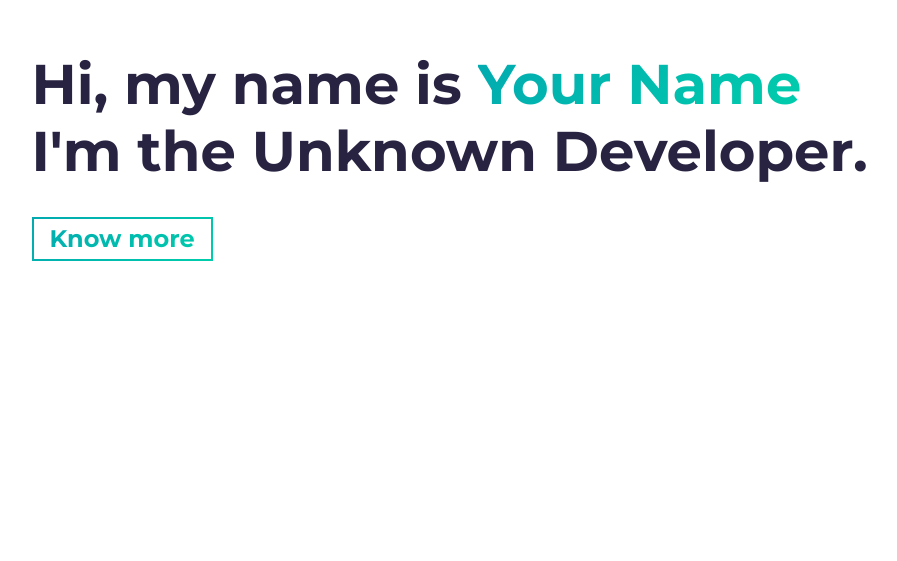
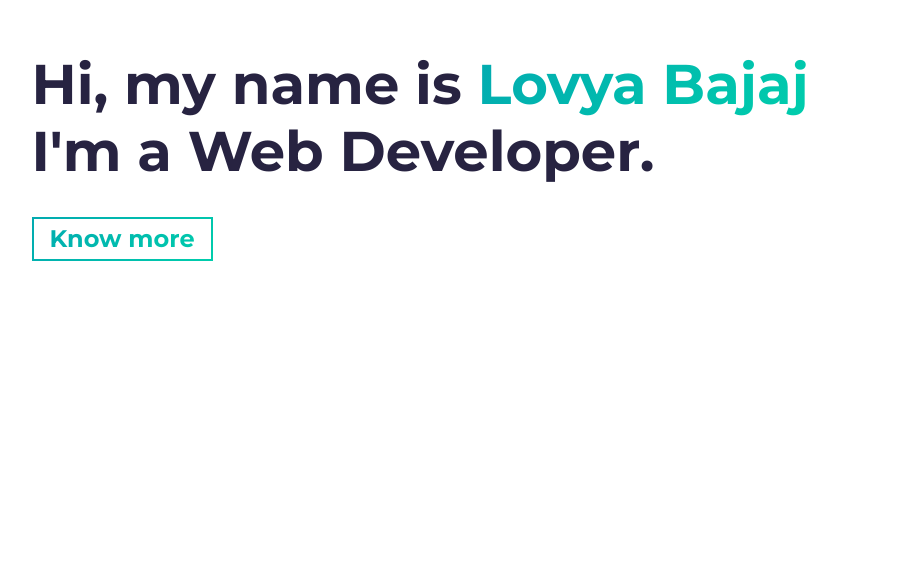
Before and after one commit to blovya/myportfolio, a website built with Parcel: page src/index.html in a window 1280 px wide. Shown: the part 239-800 px from the top of the page, without its empty margins (46-943 px from the left). Built offline with nearby package versions, Linux system fonts and the light colour scheme.

Commit message:
Update index.html

```diff
--- a/src/index.html
+++ b/src/index.html
@@ -46,9 +46,9 @@
     <section id="hero" class="jumbotron">
       <div class="container">
         <h1 class="hero-title load-hidden">
-          Hi, my name is <span class="text-color-main">Your Name</span>
+          Hi, my name is <span class="text-color-main">Lovya Bajaj</span>
           <br />
-          I'm the Unknown Developer.
+          I'm a Web Developer.
         </h1>
         <p class="hero-cta load-hidden">
           <a rel="noreferrer" class="cta-btn cta-btn--hero" href="#about"
```
